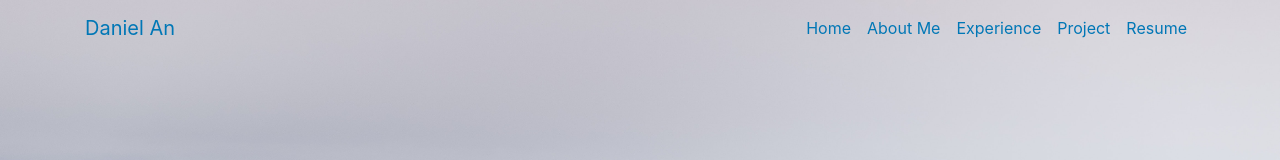
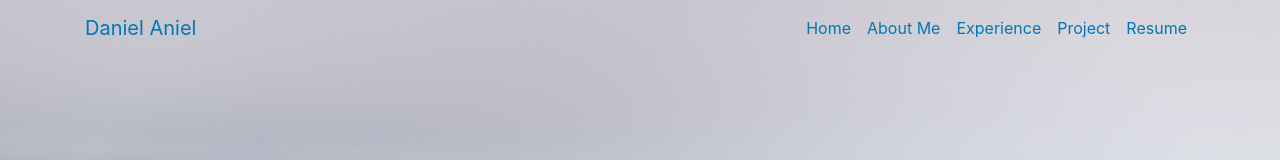
Before and after one commit to andaniel01/andaniel01.github.io, a React (Create React App) app: page / in a window 1280 px wide. Shown: the top 160 px of the page. Built offline with nearby package versions, Linux system fonts and the light colour scheme.

Commit message:
change name

```diff
--- a/src/App.js
+++ b/src/App.js
@@ -20,7 +20,7 @@ function App() {
       <Navbar className='nav-bg-color' variant="light" expand="lg">
         <Container>
         <Navbar.Brand href="#home">
-          <div className='nav-text'>Daniel An</div>
+          <div className='nav-text'>Daniel Aniel</div>
         </Navbar.Brand>
         <Navbar.Toggle aria-controls="basic-navbar-nav" />
         <Navbar.Collapse id="basic-navbar-nav">
```
